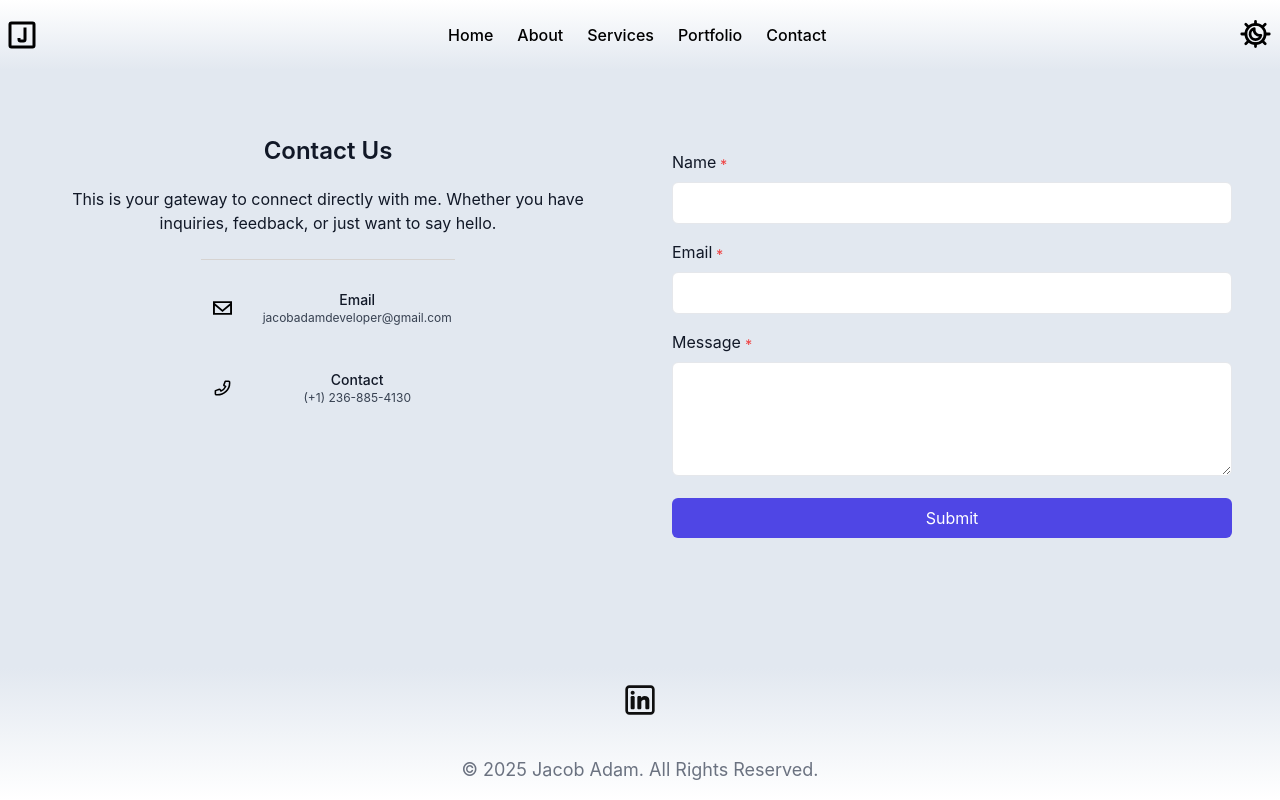
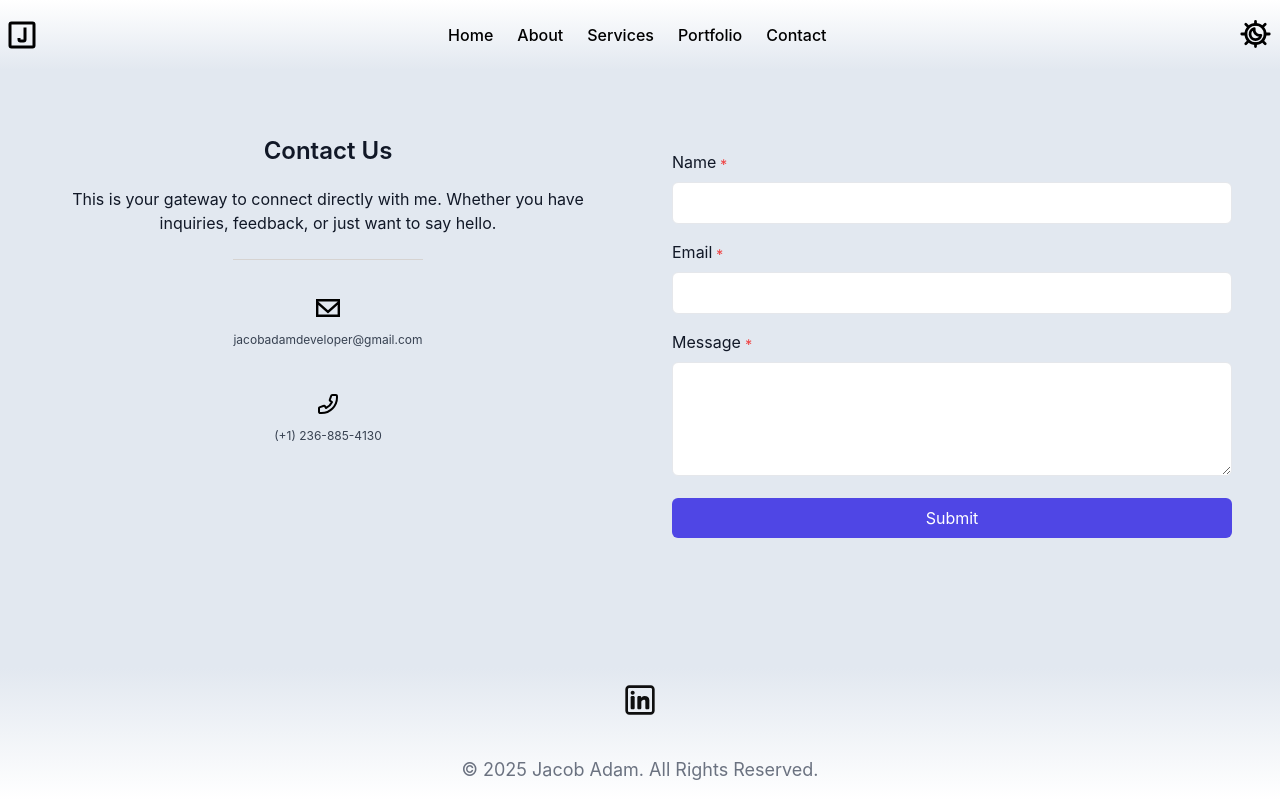
Before and after one commit to jacobadam/jacobadamdeveloper, a React (Create React App) app: page /contact in a window 1280 px wide. Built offline with nearby package versions, Linux system fonts and the light colour scheme.

Commit message:
minor styling

```diff
--- a/src/Contact.js
+++ b/src/Contact.js
@@ -39,7 +39,7 @@ export default function Contact() {
               inquiries, feedback, or just want to say hello.
             </p>
             <div className="py-6 border-t border-stone-300 text-center">
-              <div className="flex items-center gap-4">
+              <div className="flex flex-col items-center">
                 <div className="rounded-lg p-3">
                   <img
                     src="/email.svg"
@@ -47,16 +47,12 @@ export default function Contact() {
                     className="w-6 h-6 object-contain dark:invert"
                   />
                 </div>
-                <div className="flex flex-col items-center w-full">
-                  <h6 className="text-gray-900 dark:text-white text-sm font-medium">
-                    Email
-                  </h6>
-                  <p className="text-gray-700 dark:text-white text-xs font-normal text-center">
-                    jacobadamdeveloper@gmail.com
-                  </p>
-                </div>
+
+                <p className="text-gray-700 dark:text-white text-xs font-normal">
+                  jacobadamdeveloper@gmail.com
+                </p>
               </div>
-              <div className="flex items-center gap-4 mt-8">
+              <div className="flex flex-col items-center mt-8">
                 <div className="rounded-lg p-3">
                   <img
                     src="/phone.svg"
@@ -64,16 +60,13 @@ export default function Contact() {
                     className="w-6 h-6 object-contain dark:invert"
                   />
                 </div>
-                <div className="flex flex-col items-center w-full">
-                  <h6 className="text-gray-900 dark:text-white text-sm font-medium">
-                    Contact
-                  </h6>
-                  <p className="text-gray-700 dark:text-white text-xs font-normal text-center">
-                    (+1) 236-885-4130
-                  </p>
-                </div>
+
+                <p className="text-gray-700 dark:text-white text-xs font-normal">
+                  (+1) 236-885-4130
+                </p>
               </div>
             </div>
+
             {/*
             <div className="flex justify-center items-center mb-10 mt-6">
               <a
```
